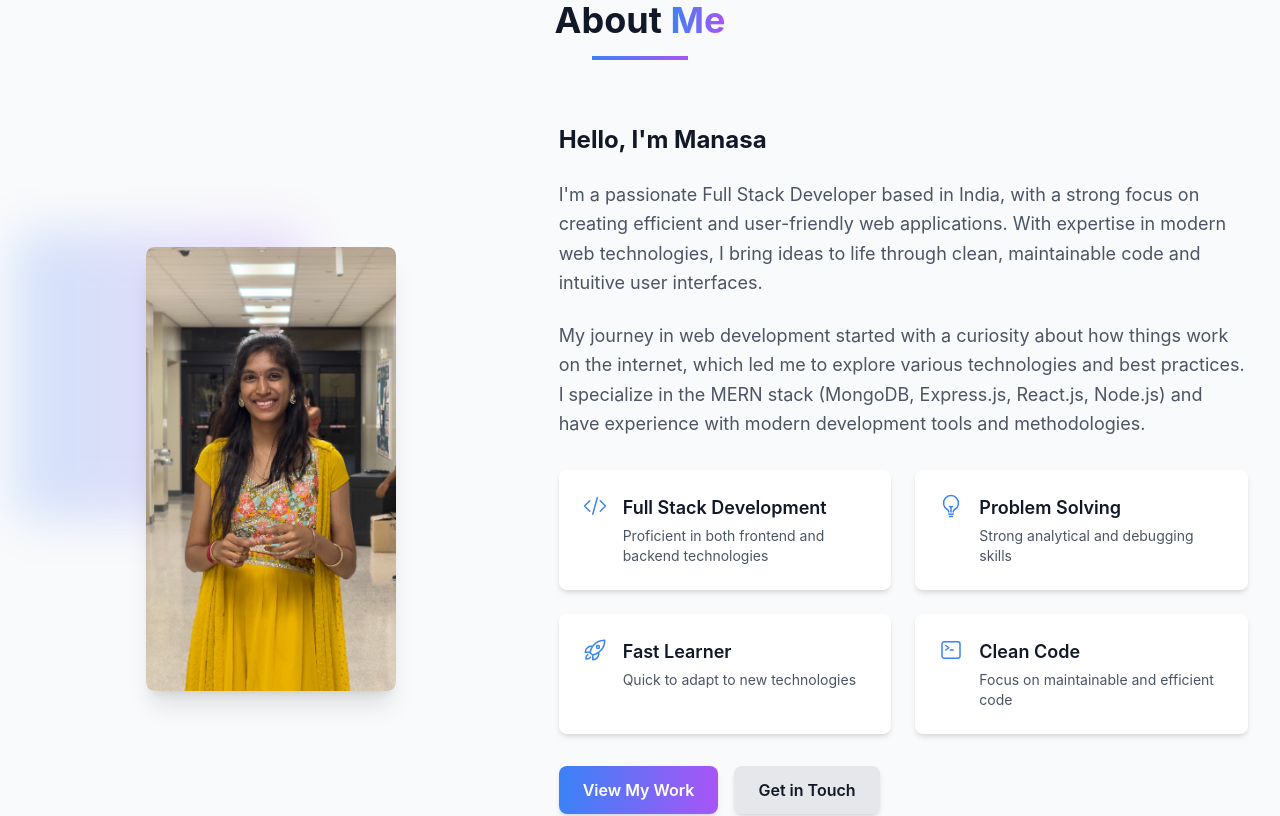
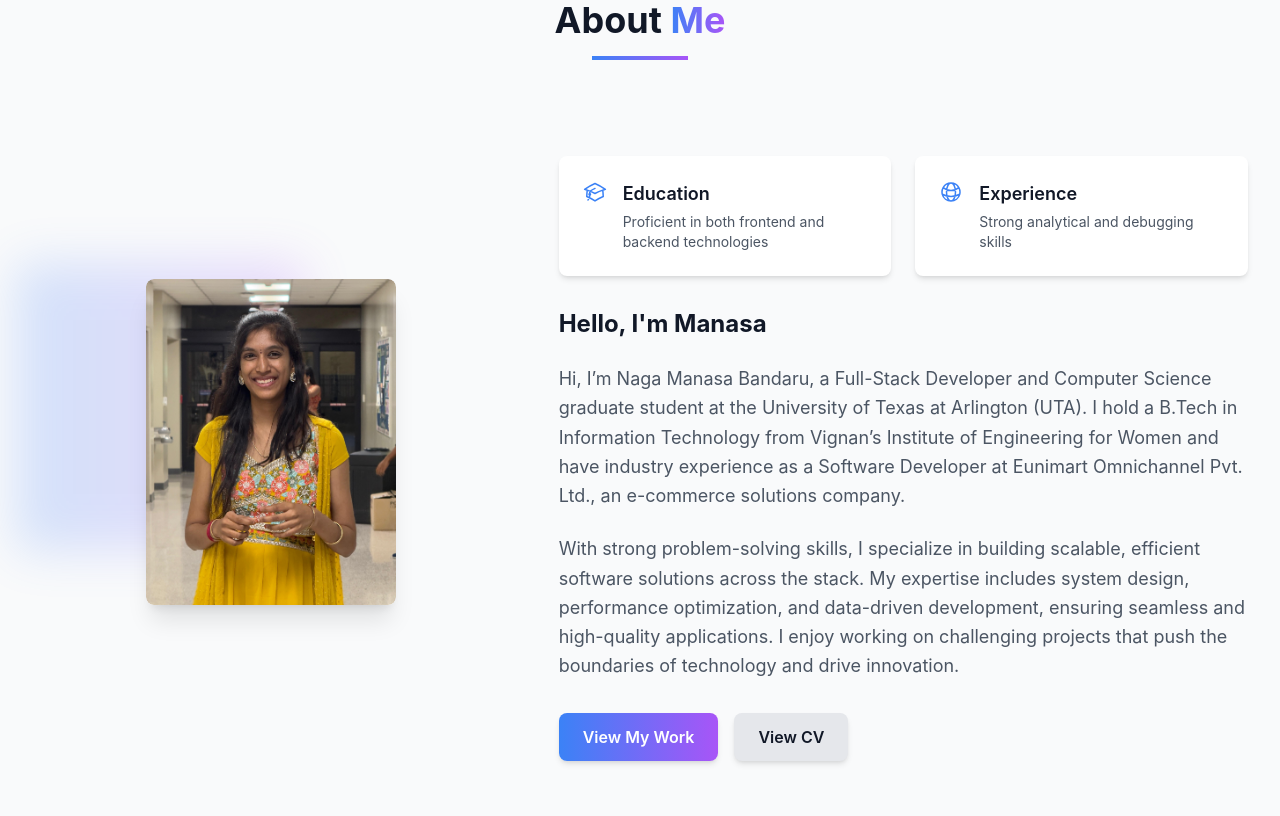
Before and after one commit to manasa-ganesh/manasa-portfolio, a React (Create React App) app: page / in a window 1280 px wide. Shown: the part 880-1696 px from the top of the page. Built offline with nearby package versions, Linux system fonts and the light colour scheme.

Commit message:
minor changes

```diff
--- a/src/components/AboutMe.js
+++ b/src/components/AboutMe.js
@@ -4,31 +4,24 @@ import {
     CodeBracketIcon,
     LightBulbIcon,
     RocketLaunchIcon,
-    CommandLineIcon
+    CommandLineIcon,
+    BookOpenIcon,
+    CheckBadgeIcon,
+    GlobeAltIcon
 } from '@heroicons/react/24/outline';
 import profileImage from '../assets/WhatsApp Image 2025-02-06 at 8.37.01 PM.jpeg';
 
 function AboutMe() {
     const highlights = [
         {
-            icon: CodeBracketIcon,
-            title: "Full Stack Development",
+            icon: AcademicCapIcon,
+            title: "Education",
             description: "Proficient in both frontend and backend technologies"
         },
         {
-            icon: LightBulbIcon,
-            title: "Problem Solving",
+            icon: GlobeAltIcon,
+            title: "Experience",
             description: "Strong analytical and debugging skills"
-        },
-        {
-            icon: RocketLaunchIcon,
-            title: "Fast Learner",
-            description: "Quick to adapt to new technologies"
-        },
-        {
-            icon: CommandLineIcon,
-            title: "Clean Code",
-            description: "Focus on maintainable and efficient code"
         }
     ];
 
@@ -80,24 +73,8 @@ function AboutMe() {
                         viewport={{ once: true }}
                         className="lg:col-span-7 space-y-8"
                     >
-                        <div className="space-y-6">
-                            <h3 className="text-2xl font-bold text-gray-900 dark:text-white transition-colors duration-300">
-                                Hello, I'm Manasa
-                            </h3>
-                            <p className="text-lg text-gray-600 dark:text-gray-300 leading-relaxed transition-colors duration-300">
-                                I'm a passionate Full Stack Developer based in India, with a strong focus on creating
-                                efficient and user-friendly web applications. With expertise in modern web technologies,
-                                I bring ideas to life through clean, maintainable code and intuitive user interfaces.
-                            </p>
-                            <p className="text-lg text-gray-600 dark:text-gray-300 leading-relaxed transition-colors duration-300">
-                                My journey in web development started with a curiosity about how things work on the internet,
-                                which led me to explore various technologies and best practices. I specialize in the MERN stack
-                                (MongoDB, Express.js, React.js, Node.js) and have experience with modern development tools and methodologies.
-                            </p>
-                        </div>
-
-                        {/* Highlights Grid */}
-                        <div className="grid grid-cols-1 sm:grid-cols-2 gap-6 mt-8">
+                         {/* Highlights Grid */}
+                         <div className="grid grid-cols-1 sm:grid-cols-2 gap-6 mt-8">
                             {highlights.map((item, index) => (
                                 <motion.div
                                     key={item.title}
@@ -124,6 +101,20 @@ function AboutMe() {
                             ))}
                         </div>
 
+                        <div className="space-y-6">
+                            <h3 className="text-2xl font-bold text-gray-900 dark:text-white transition-colors duration-300">
+                                Hello, I'm Manasa
+                            </h3>
+                            <p className="text-lg text-gray-600 dark:text-gray-300 leading-relaxed transition-colors duration-300">
+                                Hi, I’m Naga Manasa Bandaru, a Full-Stack Developer and Computer Science graduate student at the University of Texas at Arlington (UTA). I hold a B.Tech in Information Technology from Vignan’s Institute of Engineering for Women and have industry experience as a Software Developer at Eunimart Omnichannel Pvt. Ltd., an e-commerce solutions company.
+                            </p>
+                            <p className="text-lg text-gray-600 dark:text-gray-300 leading-relaxed transition-colors duration-300">
+                            With strong problem-solving skills, I specialize in building scalable, efficient software solutions across the stack. My expertise includes system design, performance optimization, and data-driven development, ensuring seamless and high-quality applications. I enjoy working on challenging projects that push the boundaries of technology and drive innovation.
+                            </p>
+                        </div>
+
+
+
                         {/* Call to Action */}
                         <div className="flex flex-wrap gap-4 mt-8">
                             <a
@@ -136,7 +127,7 @@ function AboutMe() {
                                 href="#contact"
                                 className="inline-flex items-center px-6 py-3 bg-gray-200 dark:bg-gray-700 text-gray-900 dark:text-white font-semibold rounded-lg shadow-md hover:shadow-lg transform hover:-translate-y-0.5 transition-all duration-200"
                             >
-                                Get in Touch
+                                View CV
                             </a>
                         </div>
                     </motion.div>
```
Also changed, not shown: src/assets/WhatsApp Image 2025-02-06 at 8.37.01 PM.jpeg.
